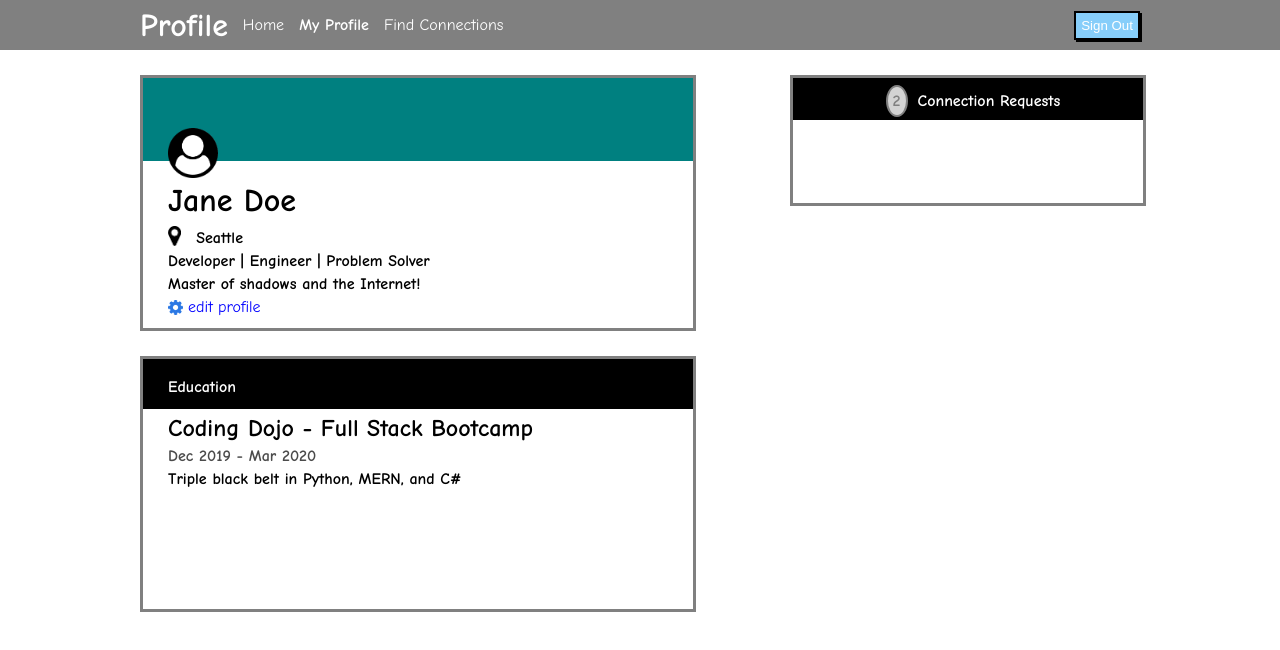
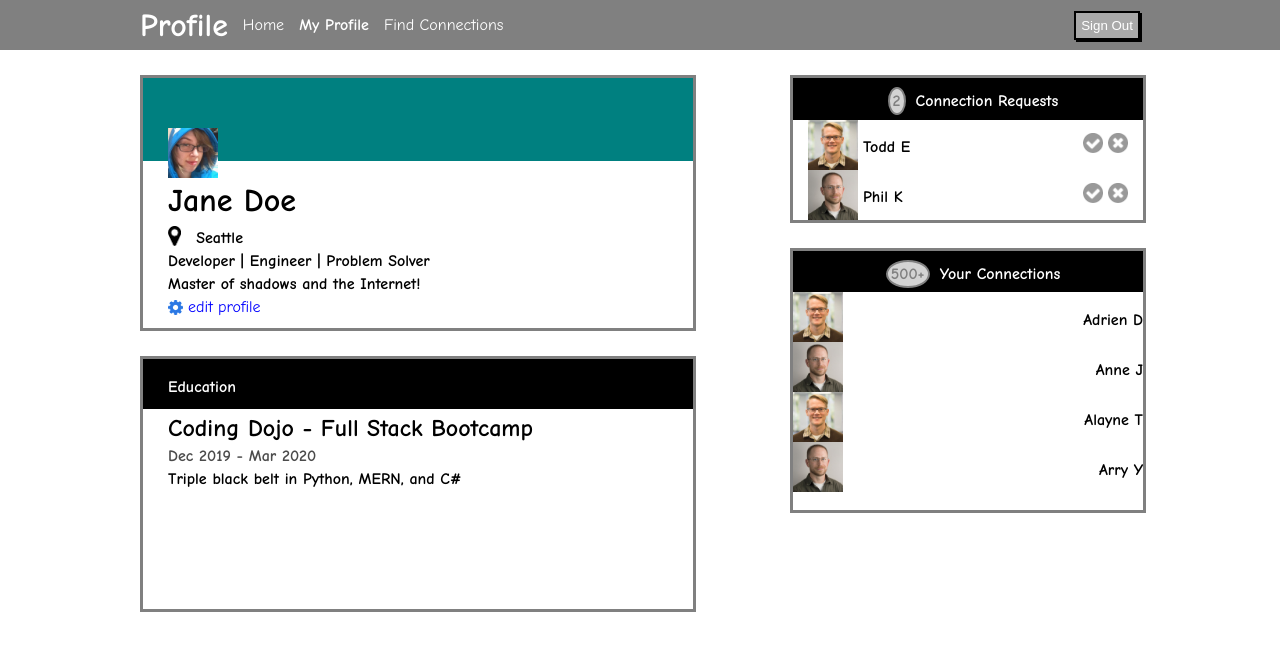
Before and after one commit to nprater86/Profile_Page, a plain HTML site: page index.html in a window 1280 px wide. Drawn offline with Linux system fonts and the light colour scheme.

Commit message:
created conn req and started current

```diff
--- a/index.html
+++ b/index.html
@@ -11,6 +11,7 @@
     <title>Document</title>
 </head>
 <body>
+    <!-- Header Section - Contains Navigation Elements and is Fixed to Top -->
     <header>
         <div class="nav">
             <div class="navContainer">
@@ -24,12 +25,15 @@
             <button class="btn">Sign Out</button>
         </div>
     </header>
+    <!-- Main Content -->
     <div class="main">
+        <!-- Content in Left Column -->
         <div class="leftColumn">
+            <!-- Profile ID Card -->
             <div class="idCard">
                 <div class="topBar"></div>
                 <div class="content">
-                    <img id="profilePic" src="./images/user-circle.png" alt="generic user profile circle">
+                    <img id="profilePic" src="./images/jane-m.jpg" alt="generic user profile circle">
                     <h1>Jane Doe</h1>
                     <div class="location">
                         <img id="mapPin" src="./images/map-marker.png" alt="map pin">
@@ -43,6 +47,7 @@
                     </div>
                 </div>
             </div>
+            <!-- Education Section -->
             <div class="educationCard">
                 <div class="topBar">
                     <h4>Education</h4>
@@ -54,14 +59,64 @@
                 </div>
             </div>
         </div>
+        <!-- Conent is Right Column -->
         <div class="rightColumn">
+            <!-- Connection Requests -->
             <div class="connectionRequests">
                 <div class="topBar">
                     <h4 class="roundNumber">2</h4>
                     <h4>Connection Requests</h4>
                 </div>
-                <div class="connection"></div>
-                <div class="connection"></div>
+                <div class="connectionSection">
+                    <div class="connection">
+                        <div class="contact">
+                            <img class="profilePic" src="./images/todd-s.jpg" alt="">
+                            <h4>Todd E</h4>
+                        </div>
+                        <div class="acceptDeny">
+                            <input class="choice" type="image" src="./images/accept-circle.png" alt="">
+                            <input class="choice" type="image" src="./images/close-circle.png" alt="">
+                        </div>
+                    </div>
+                    <div class="connection">
+                        <div class="contact">
+                            <img class="profilePic" src="./images/phil-s.jpg" alt="">
+                            <h4>Phil K</h4>
+                        </div>
+                        <div class="acceptDeny">
+                            <input class="choice" type="image" src="./images/accept-circle.png" alt="">
+                            <input class="choice" type="image" src="./images/close-circle.png" alt="">
+                        </div>
+                    </div>
+                </div>
+            </div>
+            <!-- Your Connections Section -->
+            <div class="currentConnections">
+                <div class="topBar">
+                    <h4 class="roundNumber">500+</h4>
+                    <h4>Your Connections</h4>
+                </div>
+                <div class="connectionSection">
+                    <div class="connection">
+                        <img class="profilePic" src="./images/todd-s.jpg" alt="">
+                        <h4>Adrien D</h4>
+                    </div>
+                    <div class="connection">
+                        <img class="profilePic" src="./images/phil-s.jpg" alt="">
+                        <h4>Anne J</h4>
+                    </div>
+                    <div class="connection">
+                        <img class="profilePic" src="./images/todd-s.jpg" alt="">
+                        <h4>Alayne T</h4>
+                    </div>
+                    <div class="connection">
+                        <img class="profilePic" src="./images/phil-s.jpg" alt="">
+                        <h4>Arry Y</h4>
+                    </div>
+                </div>
+                <div class="viewMore">
+                    <a href="#">View More</a>
+                </div>
             </div>
         </div>
     </div>
--- a/style.css
+++ b/style.css
@@ -55,7 +55,7 @@ a:hover {
 }
 
 .btn {
-    background-color: lightskyblue;
+    background-color: darkgray;
     color: white;
     padding: 5px;
     border: 2px solid black;
@@ -197,6 +197,7 @@ a:hover {
     min-height: 125px;
     border: 3px solid gray;
     display: flex;
+    flex-direction: column;
     width: 350px;
     margin-bottom: 25px;
 }
@@ -216,9 +217,83 @@ a:hover {
 }
 
 .roundNumber {
-    padding: 5px;
+    padding: 3px;
     background-color: lightgray;
     color: gray;
     border: 2px solid gray;
     border-radius: 100%;
 }
+
+.connectionSection {
+    display: flex;
+    flex-direction: column;
+}
+
+.connection {
+    display: flex;
+    justify-content: space-between;
+    align-items: center;
+}
+
+.profilePic {
+    height: 50px;
+    width: 50px;
+}
+
+.choice {
+    width: 20px;
+    height: 20px;
+}
+
+.choice:active {
+    position: relative;
+    top: 2px;
+    left: 2px;
+}
+
+.contact {
+    display: flex;
+    align-items: center;
+    margin-left: 15px;
+}
+
+.contact h4 {
+    margin-left: 5px;
+}
+
+.acceptDeny {
+    margin-right: 15px;
+}
+
+.acceptDeny button {
+    border-radius: 100%;
+}
+
+/* Current Connections */
+
+.currentConnections {
+    min-height: 125px;
+    border: 3px solid gray;
+    display: flex;
+    flex-direction: column;
+    width: 350px;
+    margin-bottom: 25px;
+}
+
+.currentConnections .topBar {
+    background: black;
+    width: 100%;
+    height: 41.6625px;
+    display: flex;
+    align-items: center;
+    justify-content: center;
+    color: white;
+}
+
+.currentConnections .topBar h4 {
+    margin-left: 10px;
+}
+
+.viewMore {
+    color: blue;
+}
```
Also changed, not shown: images/accept-circle.png (added), images/adrien-s.jpg (added), images/alayne-s.jpg (added), images/anne-s.jpg (added), images/arry-s.jpg (added), images/close-circle.png (added), images/jane-m.jpg (added), images/phil-s.jpg (added), images/todd-s.jpg (added).
